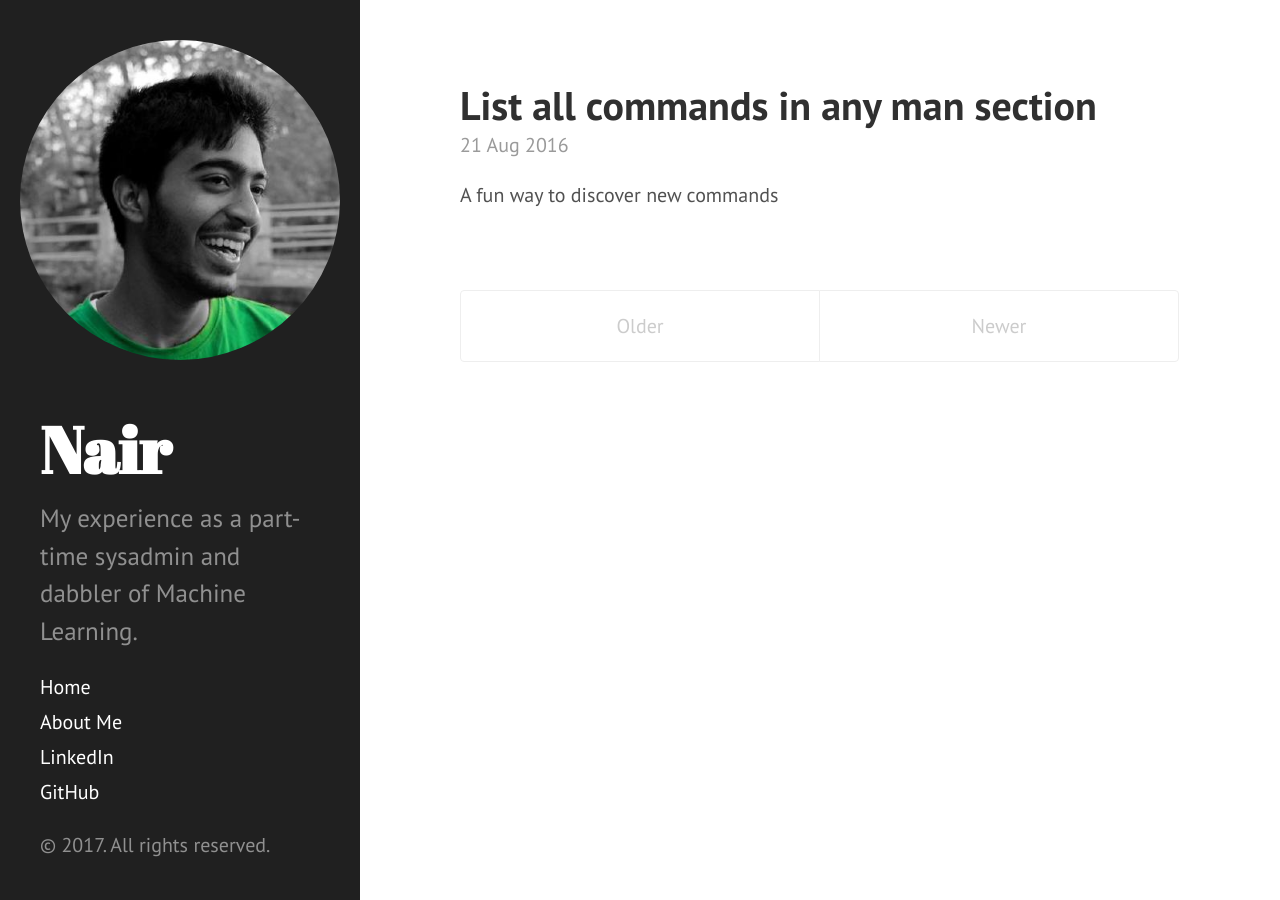
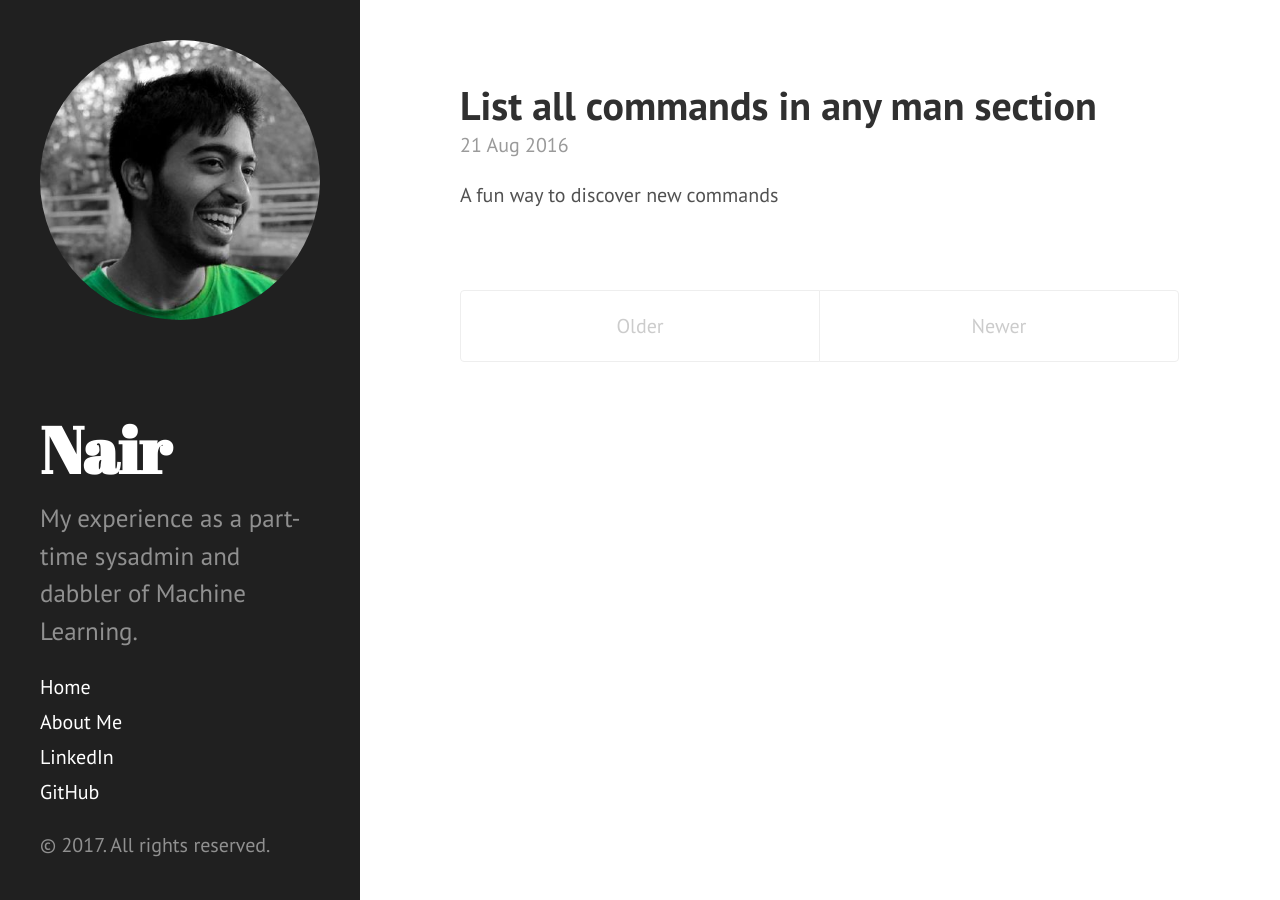
Before and after one commit to AadityaNair/AadityaNair.github.io, a Jekyll site: the page built from index.html, in a window 1280 px wide. Built offline with Jekyll 4.4.1, drawn with Linux system fonts in a browser that asks for light colours; the list of posts is cut into pages by our own code.

Commit message:
A bit about the image size

```diff
--- a/_includes/sidebar.html
+++ b/_includes/sidebar.html
@@ -1,5 +1,7 @@
 <div class="sidebar">
-    <img src='/public/images/me.jpg' style="border-radius: 50%"/>
+    <div class="container sidebar-nav">
+    <img src='/public/images/me.jpg' style="border-radius: 50%;width: 100%;"/>
+    </div>
   <div class="container sidebar-sticky">
     <div class="sidebar-about">
       <h1>
```
